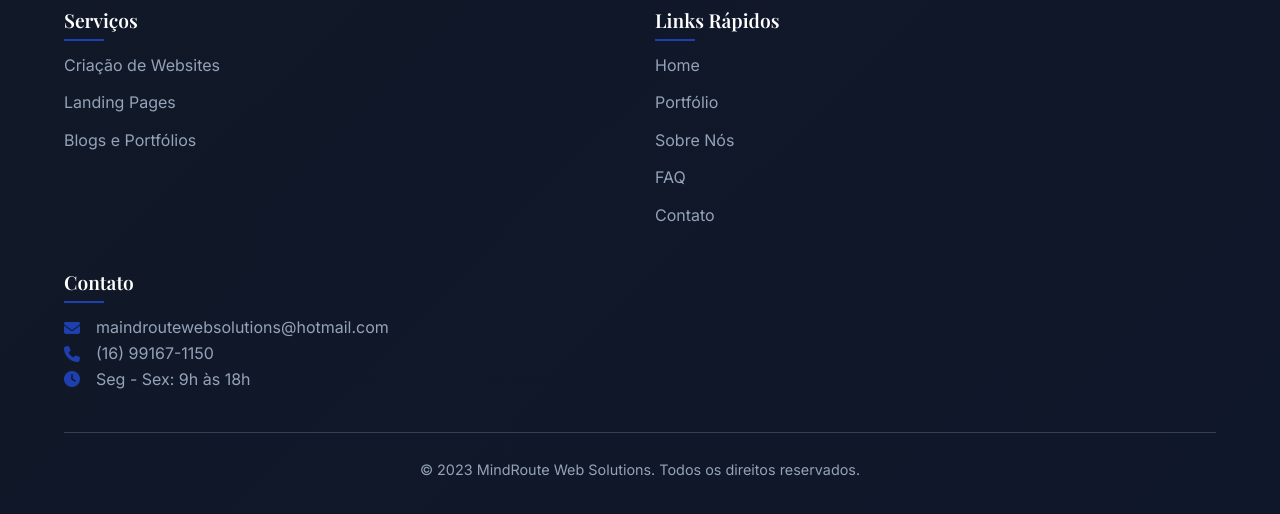
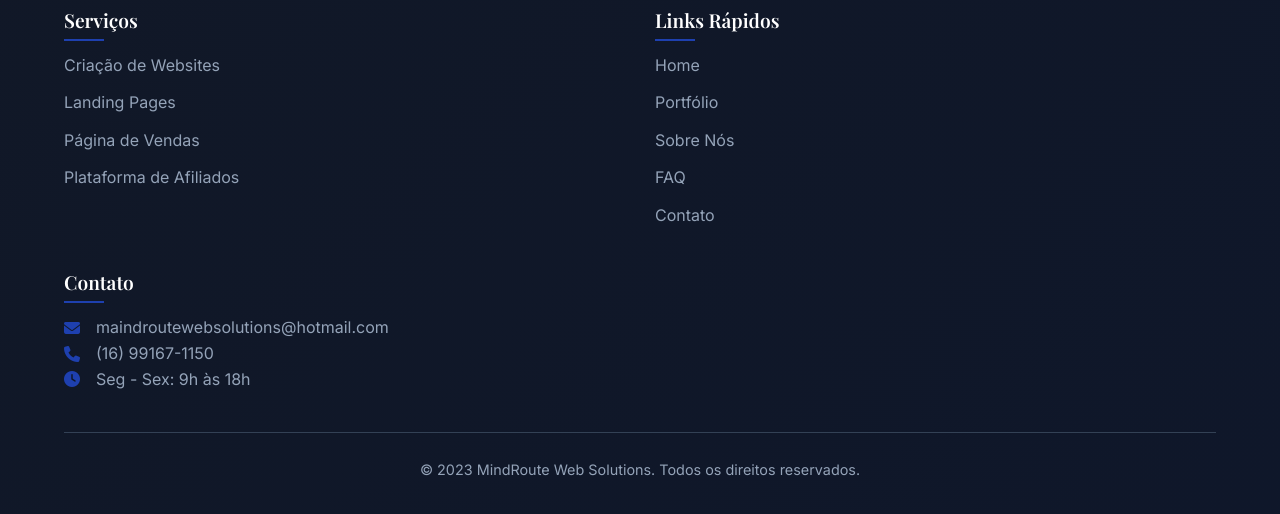
Before and after one commit to MindRoute-Web-Solutions/novomindroute, a plain HTML site: page index.html in a window 1280 px wide. Shown: the part 5465-5979 px from the top of the page. Drawn offline with nearby package versions, Linux system fonts and the light colour scheme.

Commit message:
Adição de Serviços em Footer Serviços

```diff
--- a/index.html
+++ b/index.html
@@ -330,7 +330,8 @@
                     <ul class="footer-links">
                         <li><a href="#servicos">Criação de Websites</a></li>
                         <li><a href="#servicos">Landing Pages</a></li>
-                        <li><a href="#servicos">Blogs e Portfólios</a></li>
+                        <li><a href="#servicos">Página de Vendas</a></li>
+                        <li><a href="#servicos">Plataforma de Afiliados</a></li>
                     </ul>
                 </div>
 
```
